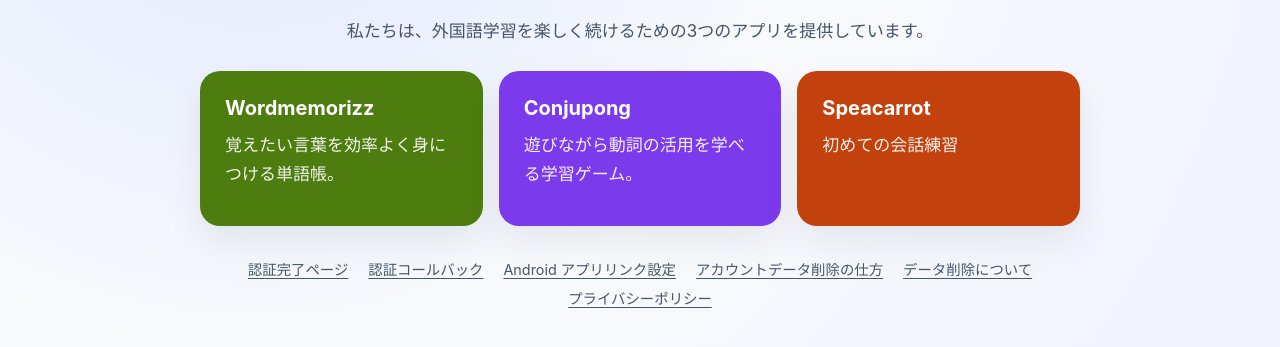
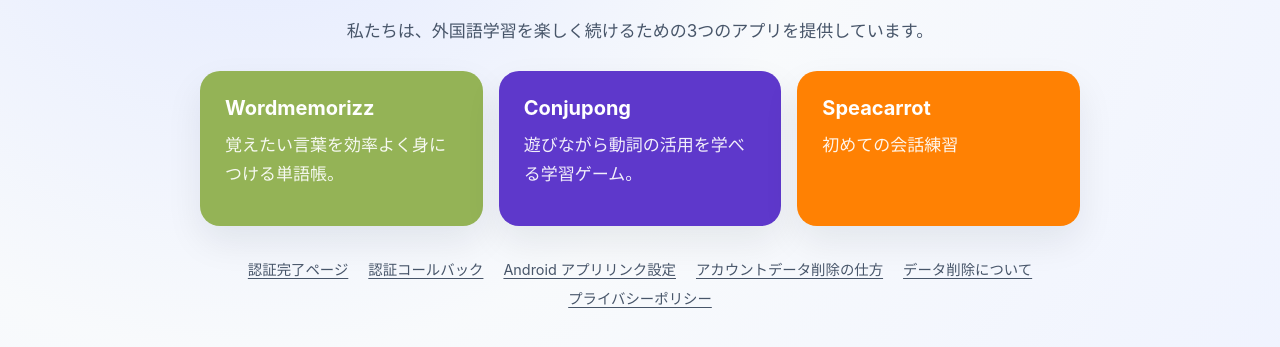
Before and after one commit to cestmag/lanapp-auth-pages, a plain HTML site: page index.html in a window 1280 px wide. Shown: the part 229-576 px from the top of the page. Drawn offline with Linux system fonts and the light colour scheme.

Commit message:
Update app card background colors

```diff
--- a/index.html
+++ b/index.html
@@ -65,13 +65,13 @@
     box-shadow: 0 16px 36px rgba(15, 23, 42, 0.08);
   }
   .app:nth-child(1) {
-    background: #4d7c0f;
+    background: rgb(148, 179, 86);
   }
   .app:nth-child(2) {
-    background: #7c3aed;
+    background: rgb(94, 56, 203);
   }
   .app:nth-child(3) {
-    background: #c2410c;
+    background: rgb(255, 129, 3);
   }
   .app h2 {
     margin: 0 0 0.65rem;
```
